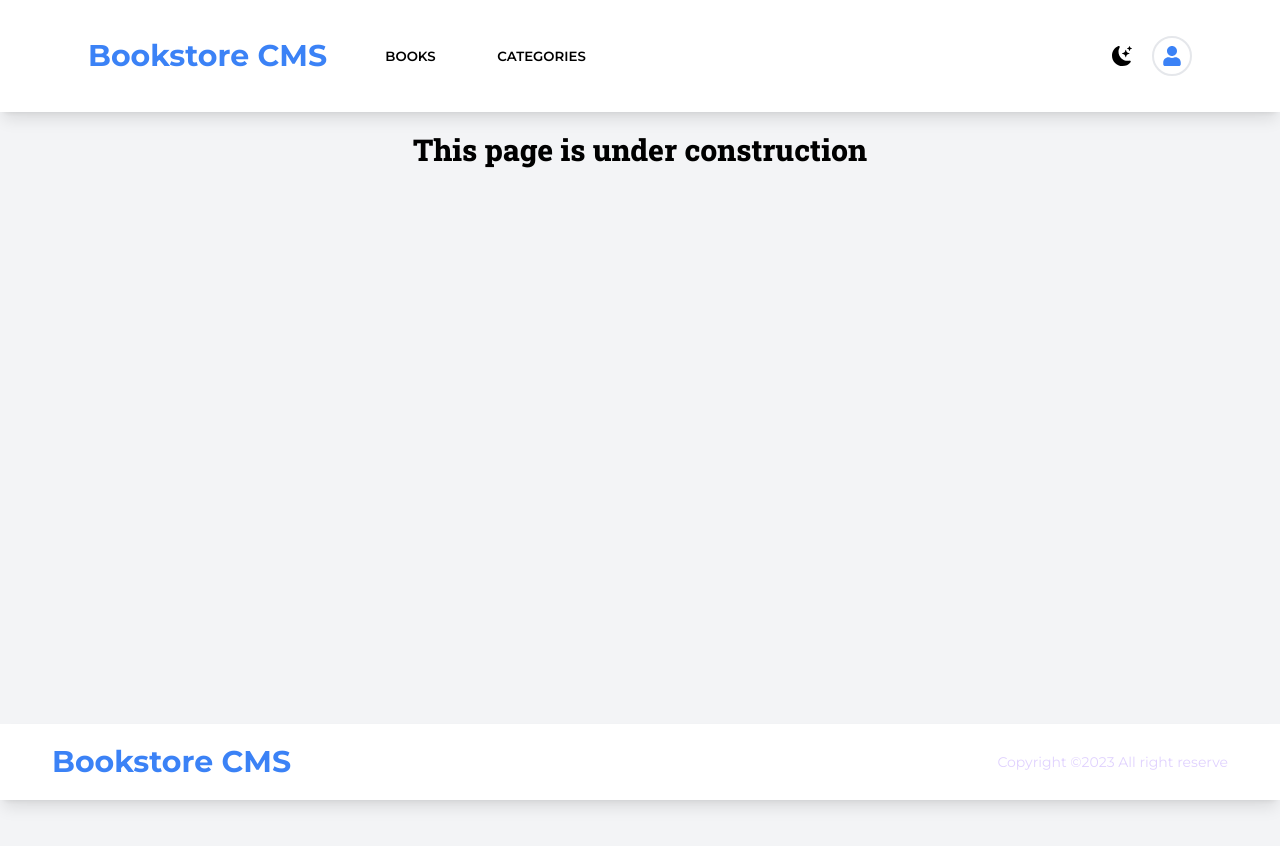
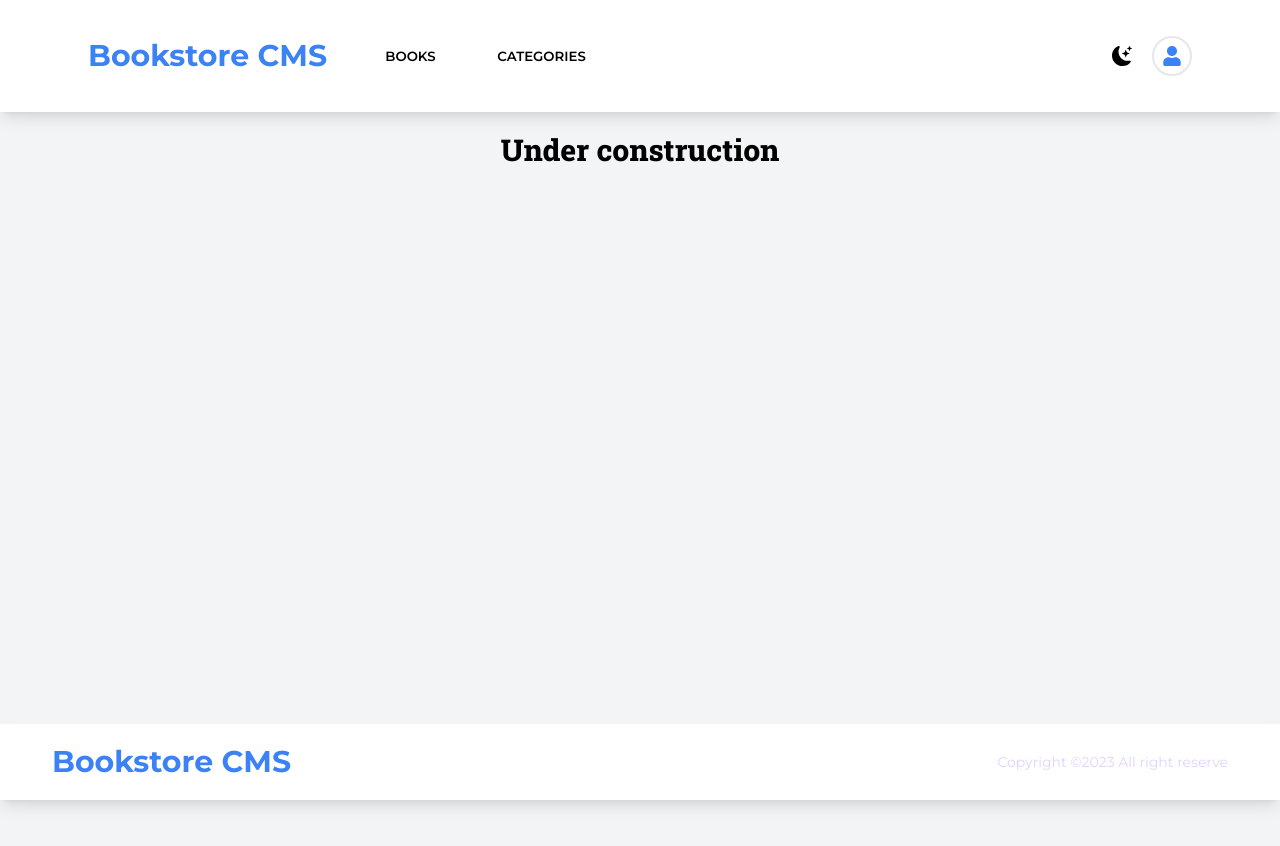
Before and after one commit to evansnyamekye/bookstore, a React (Create React App) app: page /categories in a window 1280 px wide. Shown: the top 846 px of the page. Built offline with nearby package versions, Linux system fonts and the light colour scheme.

Commit message:
Modified card and categories.jsx

```diff
--- a/src/components/Card.jsx
+++ b/src/components/Card.jsx
@@ -29,7 +29,7 @@ function Card({
           <div className="font-robotoSlab">
             <p className="uppercase text-gray-400 mt-0">Current chapter</p>
             <p className="my-3">{chapter}</p>
-            <a className="p-3 px-6 pt-2 text-white bg-blue-500 baseline rounded-md uppercase text-sm hover:bg-blue-700 md:text-md">update progress</a>
+            <a className="p-3 px-6 pt-2 text-white bg-blue-500 baseline rounded-md uppercase text-sm hover:bg-blue-700 md:text-md cursor-pointer">update progress</a>
           </div>
         </div>
       </div>
--- a/src/pages/Categories.jsx
+++ b/src/pages/Categories.jsx
@@ -1,5 +1,5 @@
 function Categories() {
-  return <div className="text-3xl h-screen font-extrabold font-robotoSlab text-center">This page is under construction</div>;
+  return <div className="text-3xl h-screen font-extrabold font-robotoSlab text-center">Under construction</div>;
 }
 
 export default Categories;
```
